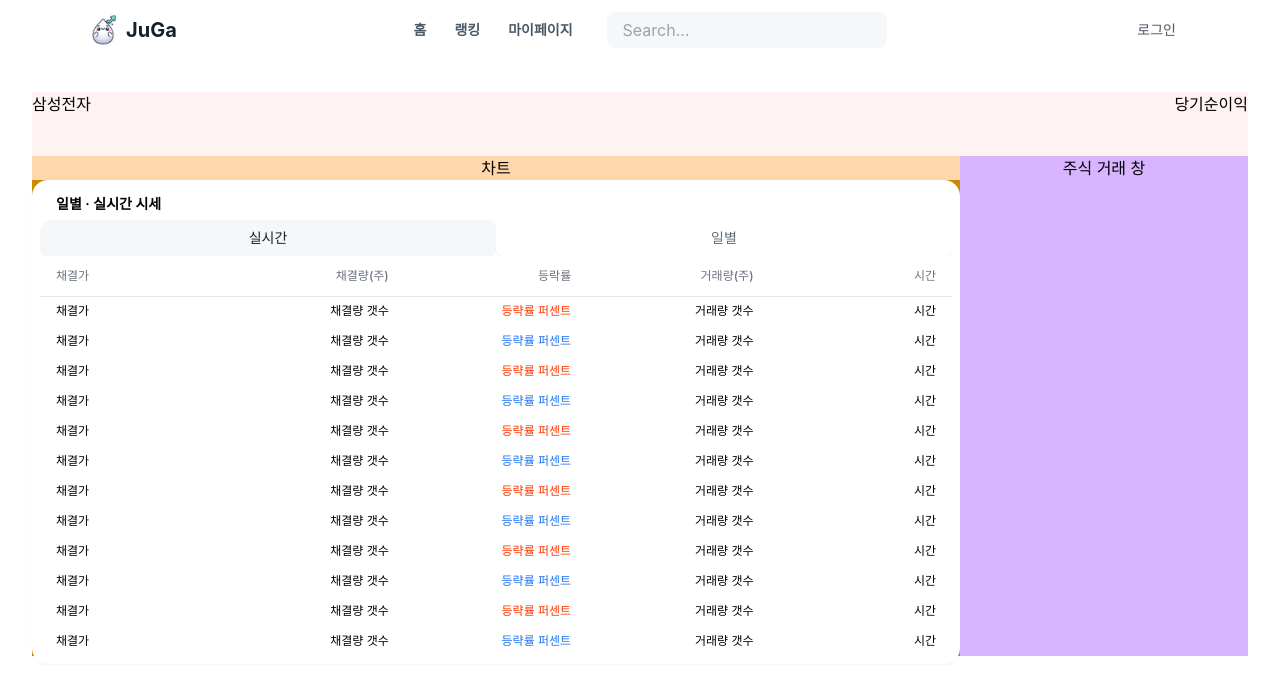
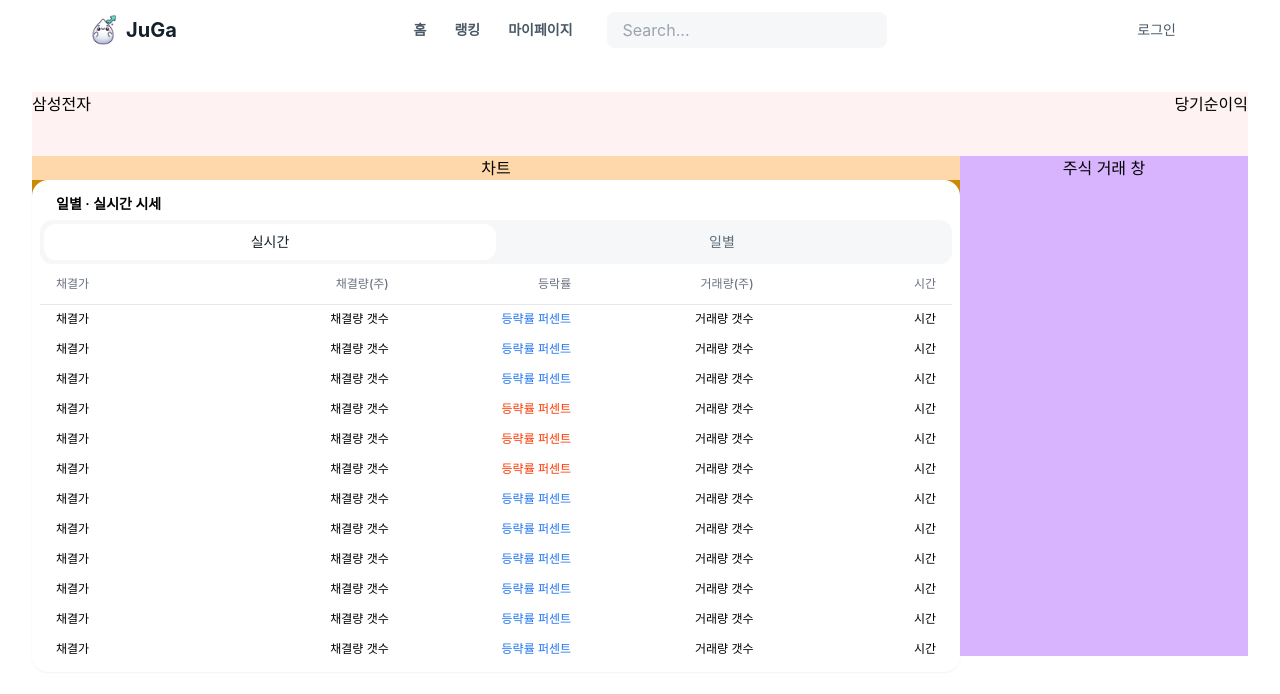
Before and after one commit to boostcampwm-2024/web16-JuGa, a React (Vite) app in the folder FE/: page /stocks/1 in a window 1280 px wide. Shown: the top 694 px of the page. Built offline with nearby package versions, Linux system fonts and the light colour scheme; no server answers; a web font is replaced by a local one.

Commit message:
✨ feat: 실시간 테이블 & 일별 테이블 생성 #60 실시간 테이블과 일별 테이블 버튼에 애니메이션 적용. 실시간 테이블과 일별 테이블 레이아웃 생성

```diff
--- a/FE/src/components/StocksDetail/PriceSection.tsx
+++ b/FE/src/components/StocksDetail/PriceSection.tsx
@@ -1,7 +1,23 @@
-import { useState } from 'react';
+import { useEffect, useRef, useState } from 'react';
+import PriceTableColumn from './PriceTableColumn.tsx';
+import PriceTableLiveCard from './PriceTableLiveCard.tsx';
+import PriceTableDayCard from './PriceTableDayCard.tsx';
 
 export default function PriceSection() {
   const [buttonFlag, setButtonFlag] = useState(true);
+  const indicatorRef = useRef<HTMLDivElement>(null);
+  const buttonRefs = useRef<(HTMLButtonElement | null)[]>([]);
+
+  useEffect(() => {
+    const tmpIndex = buttonFlag ? 0 : 1;
+    const currentButton = buttonRefs.current[tmpIndex];
+    const indicator = indicatorRef.current;
+
+    if (currentButton && indicator) {
+      indicator.style.left = `${currentButton.offsetLeft}px`;
+      indicator.style.width = `${currentButton.offsetWidth}px`;
+    }
+  }, [buttonFlag]);
 
   return (
     <div className={'flex flex-1 flex-col rounded-2xl bg-white p-2 shadow-sm'}>
@@ -13,16 +29,33 @@ export default function PriceSection() {
           'flex flex-1 flex-col overflow-hidden rounded-xl text-sm font-medium'
         }
       >
-        <div className={'flex w-full'}>
+        <div
+          className={'relative flex w-full rounded-xl bg-juga-grayscale-50 p-1'}
+        >
+          <div
+            ref={indicatorRef}
+            className='absolute bottom-1 rounded-xl bg-white transition-all duration-300'
+            style={{ height: '36px' }}
+          />
           <button
-            className={`${buttonFlag ? 'bg-juga-grayscale-50 text-juga-grayscale-black' : 'bg-white text-juga-grayscale-400'} w-full rounded-lg px-4 py-2 shadow-sm focus:outline-none`}
+            className={`${
+              buttonFlag
+                ? 'text-juga-grayscale-black'
+                : 'text-juga-grayscale-400'
+            } relative z-10 w-full rounded-lg px-4 py-2`}
             onClick={() => setButtonFlag(true)}
+            ref={(el) => (buttonRefs.current[0] = el)}
           >
             실시간
           </button>
           <button
-            className={`w-full rounded-lg ${!buttonFlag ? 'bg-juga-grayscale-50 text-juga-grayscale-black' : 'bg-white text-juga-grayscale-400'} px-4 py-2 shadow-sm focus:outline-none`}
+            className={`relative z-10 w-full rounded-lg ${
+              !buttonFlag
+                ? 'text-juga-grayscale-black'
+                : 'text-juga-grayscale-400'
+            } px-4 py-2`}
             onClick={() => setButtonFlag(false)}
+            ref={(el) => (buttonRefs.current[1] = el)}
           >
             일별
           </button>
@@ -30,38 +63,17 @@ export default function PriceSection() {
 
         <div className={'max-h-[400px] flex-1 overflow-y-auto'}>
           <table className={'w-full table-fixed text-xs font-normal'}>
-            <thead className={'sticky top-0 z-10 bg-white'}>
-              <tr className={'h-10 border-b text-gray-500'}>
-                <th className={'px-4 py-2 text-left font-medium'}>채결가</th>
-                <th className={'px-4 py-2 text-right font-medium'}>
-                  채결량(주)
-                </th>
-                <th className={'px-4 py-2 text-right font-medium'}>등락률</th>
-                <th className={'px-4 py-2 text-right font-medium'}>
-                  거래량(주)
-                </th>
-                <th className={'px-4 py-2 text-right font-medium'}>시간</th>
-              </tr>
-            </thead>
+            <PriceTableColumn viewMode={buttonFlag} />
             <tbody>
               {Array(30)
                 .fill(null)
-                .map((_, index) => (
-                  <tr
-                    key={index}
-                    className={'h-[30px] hover:bg-juga-grayscale-50'}
-                  >
-                    <td className={'px-4 py-1 text-start'}>채결가</td>
-                    <td className={'px-4 py-1 text-right'}>채결량 갯수</td>
-                    <td
-                      className={`px-4 py-1 text-right ${index % 2 ? 'text-juga-blue-50' : 'text-juga-red-60'}`}
-                    >
-                      등략률 퍼센트
-                    </td>
-                    <td className={'px-4 py-1 text-right'}>거래량 갯수</td>
-                    <td className={'px-4 py-1 text-right'}>시간</td>
-                  </tr>
-                ))}
+                .map((_, index) =>
+                  buttonFlag ? (
+                    <PriceTableLiveCard key={index} />
+                  ) : (
+                    <PriceTableDayCard key={index} />
+                  ),
+                )}
             </tbody>
           </table>
         </div>
--- /dev/null
+++ b/FE/src/components/StocksDetail/PriceTableColumn.tsx
@@ -0,0 +1,32 @@
+type Props = {
+  viewMode: boolean;
+};
+export default function PriceTableColumn({ viewMode }: Props) {
+  if (!viewMode) {
+    return (
+      <thead className={'sticky top-0 z-10 bg-white'}>
+        <tr className={'h-10 border-b text-gray-500'}>
+          <th className={'px-4 py-2 text-left font-medium'}>일자</th>
+          <th className={'px-4 py-2 text-right font-medium'}>종가</th>
+          <th className={'px-4 py-2 text-right font-medium'}>등락률</th>
+          <th className={'px-4 py-2 text-right font-medium'}>거래량(주)</th>
+          <th className={'px-4 py-2 text-right font-medium'}>거래대금</th>
+          <th className={'px-4 py-2 text-right font-medium'}>시가</th>
+          <th className={'px-4 py-2 text-right font-medium'}>고가</th>
+          <th className={'px-4 py-2 text-right font-medium'}>저가</th>
+        </tr>
+      </thead>
+    );
+  }
+  return (
+    <thead className={'sticky top-0 z-10 bg-white'}>
+      <tr className={'h-10 border-b text-gray-500'}>
+        <th className={'px-4 py-2 text-left font-medium'}>채결가</th>
+        <th className={'px-4 py-2 text-right font-medium'}>채결량(주)</th>
+        <th className={'px-4 py-2 text-right font-medium'}>등락률</th>
+        <th className={'px-4 py-2 text-right font-medium'}>거래량(주)</th>
+        <th className={'px-4 py-2 text-right font-medium'}>시간</th>
+      </tr>
+    </thead>
+  );
+}
--- /dev/null
+++ b/FE/src/components/StocksDetail/PriceTableDayCard.tsx
@@ -0,0 +1,19 @@
+export default function PriceTableDayCard() {
+  return (
+    <tr className={'h-[30px] hover:bg-juga-grayscale-50'}>
+      <td className={'px-4 py-1 text-start'}>날짜</td>
+      <td className={'px-4 py-1 text-right'}>종가</td>
+      <td
+        className={`px-4 py-1 text-right ${Math.round(Math.random() * 10) % 2 ? 'text-juga-blue-50' : 'text-juga-red-60'}`}
+      >
+        등략률 퍼센트
+      </td>
+      <td className={'px-4 py-1 text-right'}>거래량 갯수</td>
+      <td className={'px-4 py-1 text-right'}>거래대금</td>
+      <td className={'px-4 py-1 text-right'}>시가</td>
+      <td className={'px-4 py-1 text-right'}>고가</td>
+      <td className={'px-4 py-1 text-right'}>저가</td>
+    </tr>
+  );
+}
+//일자	종가	등락률	거래량(주)	거래대금	시가	고가	저가
--- /dev/null
+++ b/FE/src/components/StocksDetail/PriceTableLiveCard.tsx
@@ -0,0 +1,15 @@
+export default function PriceTableLiveCard() {
+  return (
+    <tr className={'h-[30px] hover:bg-juga-grayscale-50'}>
+      <td className={'px-4 py-1 text-start'}>채결가</td>
+      <td className={'px-4 py-1 text-right'}>채결량 갯수</td>
+      <td
+        className={`px-4 py-1 text-right ${Math.round(Math.random() * 10) % 2 ? 'text-juga-blue-50' : 'text-juga-red-60'}`}
+      >
+        등략률 퍼센트
+      </td>
+      <td className={'px-4 py-1 text-right'}>거래량 갯수</td>
+      <td className={'px-4 py-1 text-right'}>시간</td>
+    </tr>
+  );
+}
```
